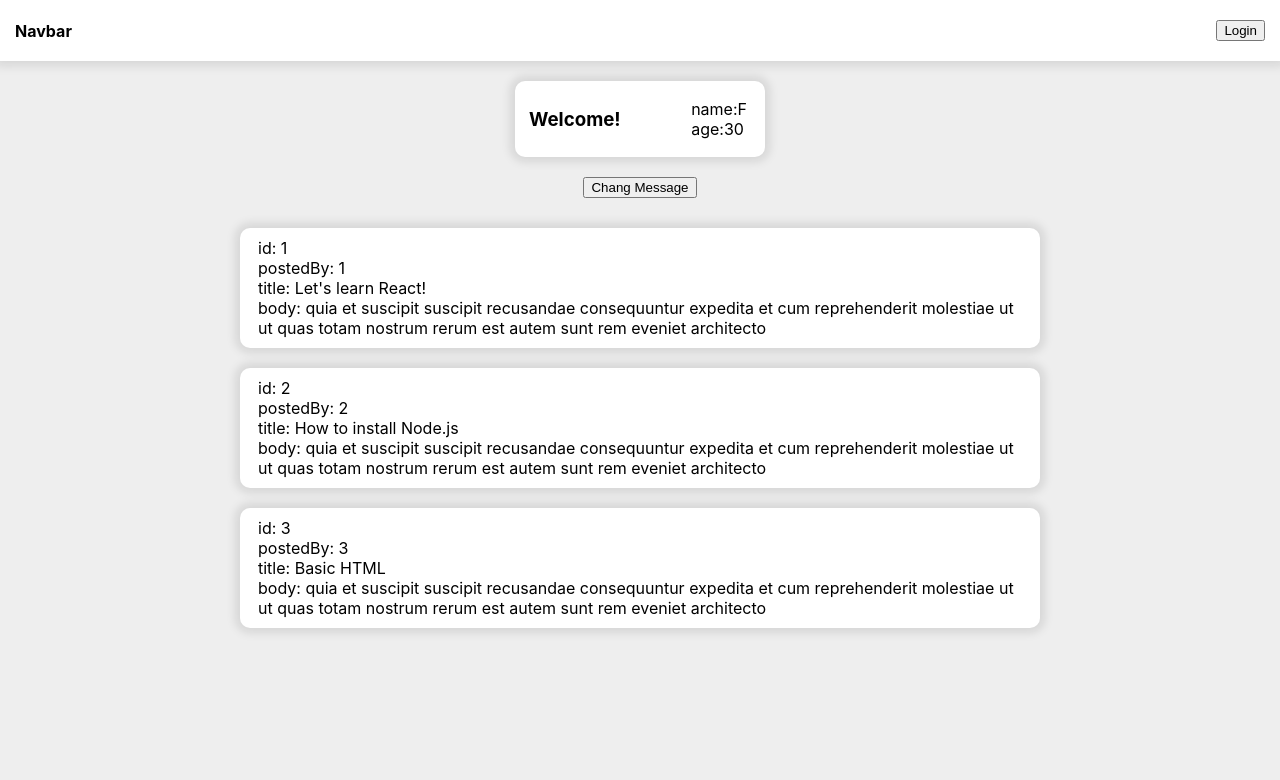
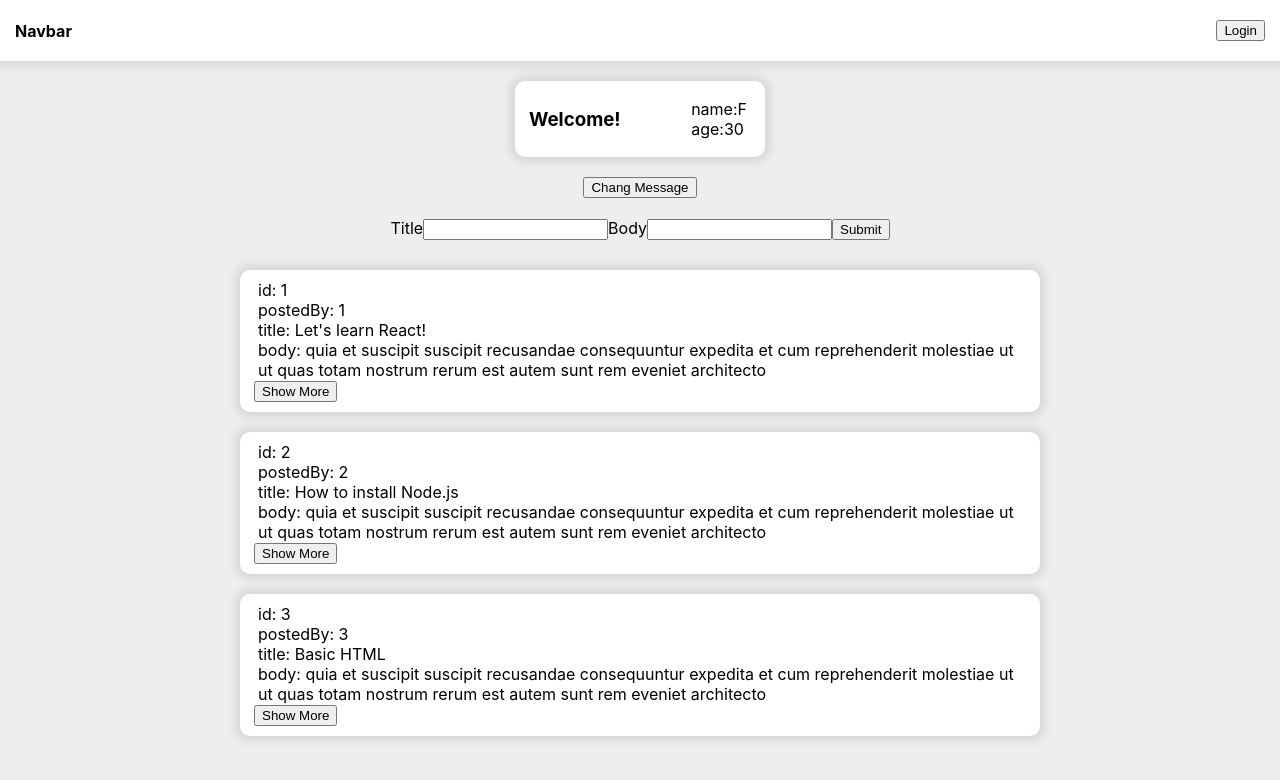
Before and after one commit to ArterOhm/my-first-react-app, a React (Vite) app: page / in a window 1280 px wide. Shown: the top 780 px of the page. Built offline with nearby package versions, Linux system fonts and the light colour scheme.

Commit message:
Objects in State

```diff
--- a/src/App.tsx
+++ b/src/App.tsx
@@ -3,8 +3,9 @@
 import Navbar from './components/Navbar'
 import { PostDTO } from './Types/dto'
 import Post from './components/Post'
+import { FormEvent, useState } from 'react'
 
-const posts: PostDTO[] = [
+const IPosts: PostDTO[] = [
   {
     id: 1,
     userId: 1,
@@ -26,11 +27,37 @@
 ]
 
 function App() {
+  const [posts, setPosts] = useState<PostDTO[]>(IPosts)
+  const [newTitle, setnewTitle] = useState<string>('')
+  const [newBody, setnewBody] = useState<string>('')
+
+  const hendleSubmit = (e: FormEvent) => {
+    e.preventDefault()
+
+    const currentPosts = [...posts]
+    currentPosts.push({
+      id: Math.floor(Math.random() * Math.random() * 10000),
+      userId: Math.floor(Math.random() * Math.random() * 10000),
+      title: newTitle,
+      body: newBody,
+    })
+    setPosts(currentPosts)
+  }
+
   const islogin = true
   return (
     <div className="App">
       <Navbar />
       <Greeting name="F" age={30} isLoggedIn={islogin} />
+      <form onSubmit={hendleSubmit}>
+        <label>Title</label>
+        <input type="text" onChange={(e) => setnewTitle(e.target.value)} required />
+        <label>Body</label>
+        <input type="text" onChange={(e) => setnewBody(e.target.value)} required />
+
+        <button type="submit">Submit</button>
+      </form>
+
       <div className="feed-container">
         {posts.map((post) => {
           return <Post key={post.id} post={post} isLoggedIn={islogin} />
--- a/src/components/Post.tsx
+++ b/src/components/Post.tsx
@@ -1,5 +1,6 @@
 import { PostDTO } from '../Types/dto'
 import classes from './Post.module.css'
+import { useState } from 'react'
 
 interface IPostProps {
   post: PostDTO
@@ -8,15 +9,20 @@
 
 const Post = ({ post, isLoggedIn }: IPostProps) => {
   const { id, userId, title, body } = post
-  const handlaClick = (id: number) => {
-    alert(`clicked ${id}`)
+  const [isShow, issetShow] = useState<boolean>(true)
+
+  const handleClick = () => {
+    issetShow(!isShow)
   }
+
   return isLoggedIn ? (
-    <div onClick={() => handlaClick(id)} className={classes.post}>
+    <div className={classes.post}>
       <p>id: {id}</p>
       <p>postedBy: {userId}</p>
       <p>title: {title}</p>
       <p>body: {body}</p>
+      {!isShow && <p>more post info...</p>}
+      <button onClick={handleClick}>{isShow ? 'Show More' : 'Show Less'}</button>
     </div>
   ) : (
     <></>
```
